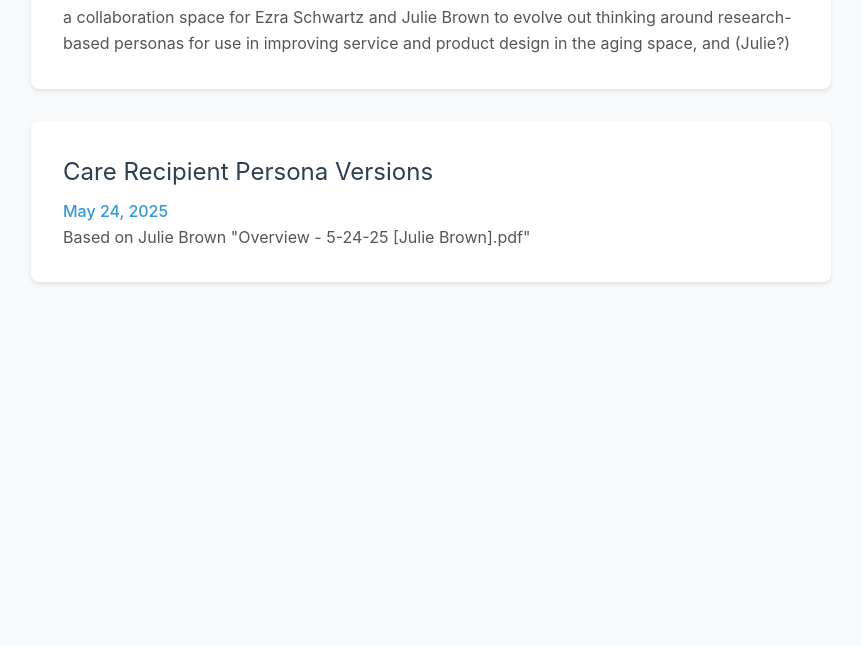
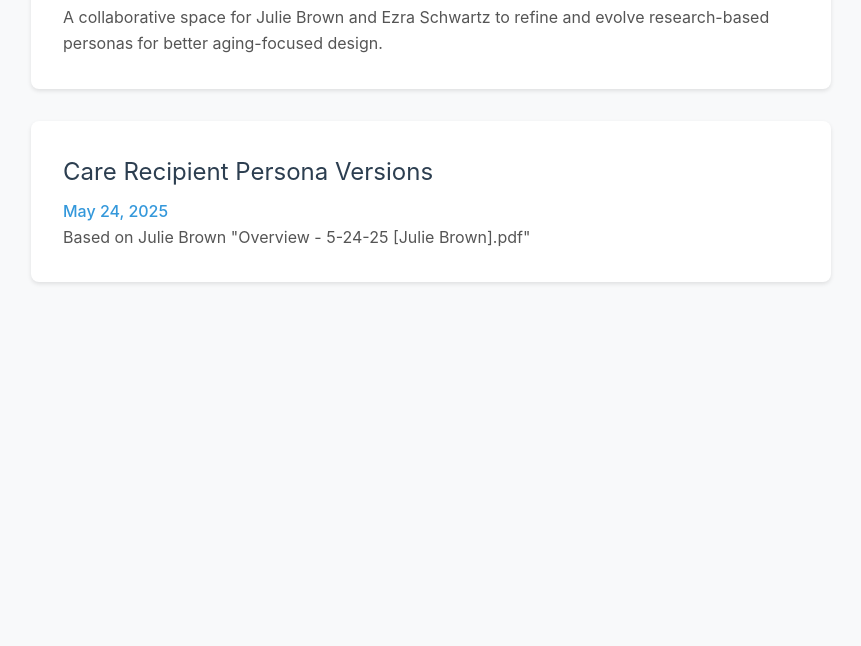
Before and after one commit to ezra5201/CareBlueprint-personas, a plain HTML site: page index.html in a window 1280 px wide. Shown: the part 154-800 px from the top of the page, without its empty margins (209-1070 px from the left). Drawn offline with Linux system fonts and the light colour scheme.

Commit message:
Update index.html

```diff
--- a/index.html
+++ b/index.html
@@ -89,7 +89,7 @@
         <div class="card">
             <h1>Persona Builder Launchpad</h1>
             <p class="subtitle">Research Experimentation Space</p>
-            <p class="description">a collaboration space for Ezra Schwartz and Julie Brown to evolve out thinking around research-based personas for use in improving service and product design in the aging space, and (Julie?) </p>
+            <p class="description">A collaborative space for Julie Brown and Ezra Schwartz to refine and evolve research-based personas for better aging-focused design.</p>
         </div>
 
         <div class="card">
```
